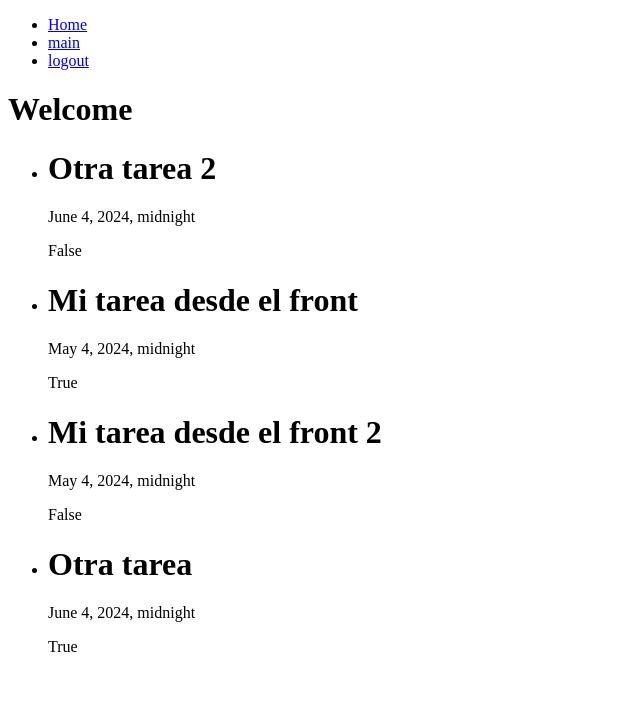
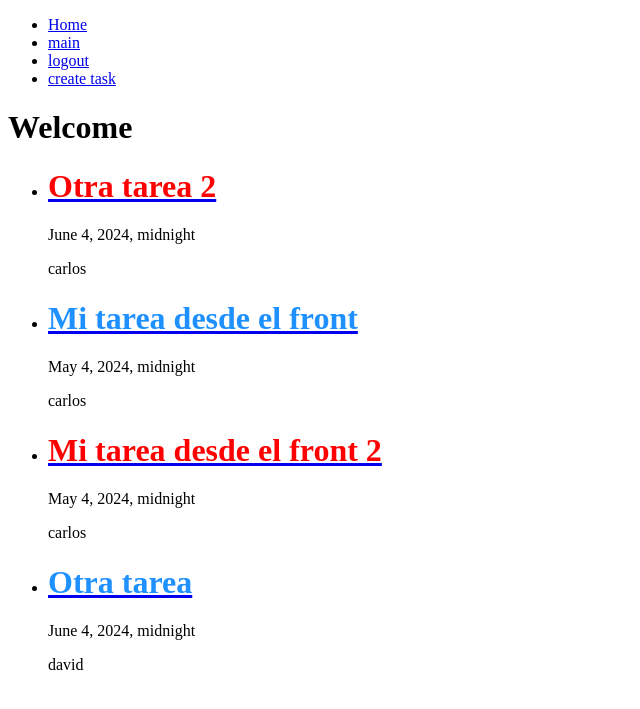
Before and after one commit to CarlosDavidRosales/Curso-de-Django, a Django app: page /main/ in a window 1280 px wide. Shown: the top 709 px of the page, without its empty margins (0-640 px from the left). Run offline with Django 5.2, Linux system fonts and the light colour scheme; a user stored in the database is signed in; data comes from the database, SQL or seed files in the repository; both versions use the stored data as it was after the commit.

Commit message:
Se agregan task details

```diff
--- a/clinicalcrud/urls.py
+++ b/clinicalcrud/urls.py
@@ -21,9 +21,11 @@ from task import views
 urlpatterns = [
     path('admin/', admin.site.urls),
     path('', views.home, name='home'),
+    path('home/', views.home, name='home'),
     path('signup/', views.signup, name='signup'),
-    path('main/', views.main, name='main'),
     path('logout/', views.signout, name='logout'),
     path('signin/', views.signin, name='signin'),
-    path('main/create/', views.create_task, name='create_task')
+    path('main/', views.main, name='main'),
+    path('main/create/', views.create_task, name='create_task'),
+    path('main/<int:task_id>/', views.task_detail, name='task_detail')
 ]
--- a/task/forms.py
+++ b/task/forms.py
@@ -4,4 +4,4 @@ from .models import Tareas
 class TareasForm(ModelForm):
     class Meta:
         model = Tareas
-        fields = ['tarea', 'fecha']
+        fields = ['tarea', 'fecha', 'completado']
--- a/task/templates/base.html
+++ b/task/templates/base.html
@@ -10,9 +10,10 @@
     <nav>
         <ul>
             <li><a href="/">Home</a></li>
+            {% if user.is_authenticated %}
             <li><a href="/main">main</a></li>
-            {% if user.is_authenticated %}
             <li><a href="/logout">logout</a></li>
+            <li><a href="/main/create/">create task</a></li>
             {% else %}
             <li><a href="/signup">signup</a></li>
             <li><a href="/signin">signin</a></li>
--- a/task/templates/main.html
+++ b/task/templates/main.html
@@ -7,11 +7,19 @@
 <ul>
     {% for task in tasks %}
     <li>
-        <h1>{{task.tarea}}</h1>
+        <a href="{% url 'task_detail' task.id %}">
+
+            {% if task.completado %}
+                <h1 style="color: dodgerblue;">{{task.tarea}}</h1>
+            {% else %}
+                <h1 style="color: red;">{{task.tarea}}</h1>
+            {% endif %}
+
+        </a>
         <p>{{task.fecha}}</p>
-        <p>{{task.completado}}</p>
+        <p>{{task.user}}</p>
     </li>
     {% endfor %}
 </ul>
-
+{{error}}
 {% endblock %}
--- a/task/views.py
+++ b/task/views.py
@@ -1,4 +1,4 @@
-from django.shortcuts import render, redirect
+from django.shortcuts import render, redirect, get_object_or_404
 from django.contrib.auth.forms import UserCreationForm, AuthenticationForm
 from django.contrib.auth.models import User
 from django.http import HttpResponse
@@ -78,3 +78,19 @@ def create_task(request):
                 'form': TareasForm,
                 'error': 'Bad data passed in. Try again.'
             })
+
+
+def task_detail(request, task_id):
+    if request.method == 'GET':
+        task = get_object_or_404(Tareas, pk=task_id)
+        form = TareasForm(instance=task)
+        return render(request, 'task_detail.html', {'task': task, 'form': form})
+    else:
+        try:
+            task = get_object_or_404(Tareas, pk=task_id)
+            form = TareasForm(request.POST, instance=task)
+            form.save()
+            return redirect('main')
+        except Exception as e:
+            print(e)
+            return render(request, 'task_detail.html', {'task': task, 'form': form, 'error': 'Error updating taks'})
```
Also changed, not shown: task/templates/task_detail.html (added, +14 -0 lines), db.sqlite3.
